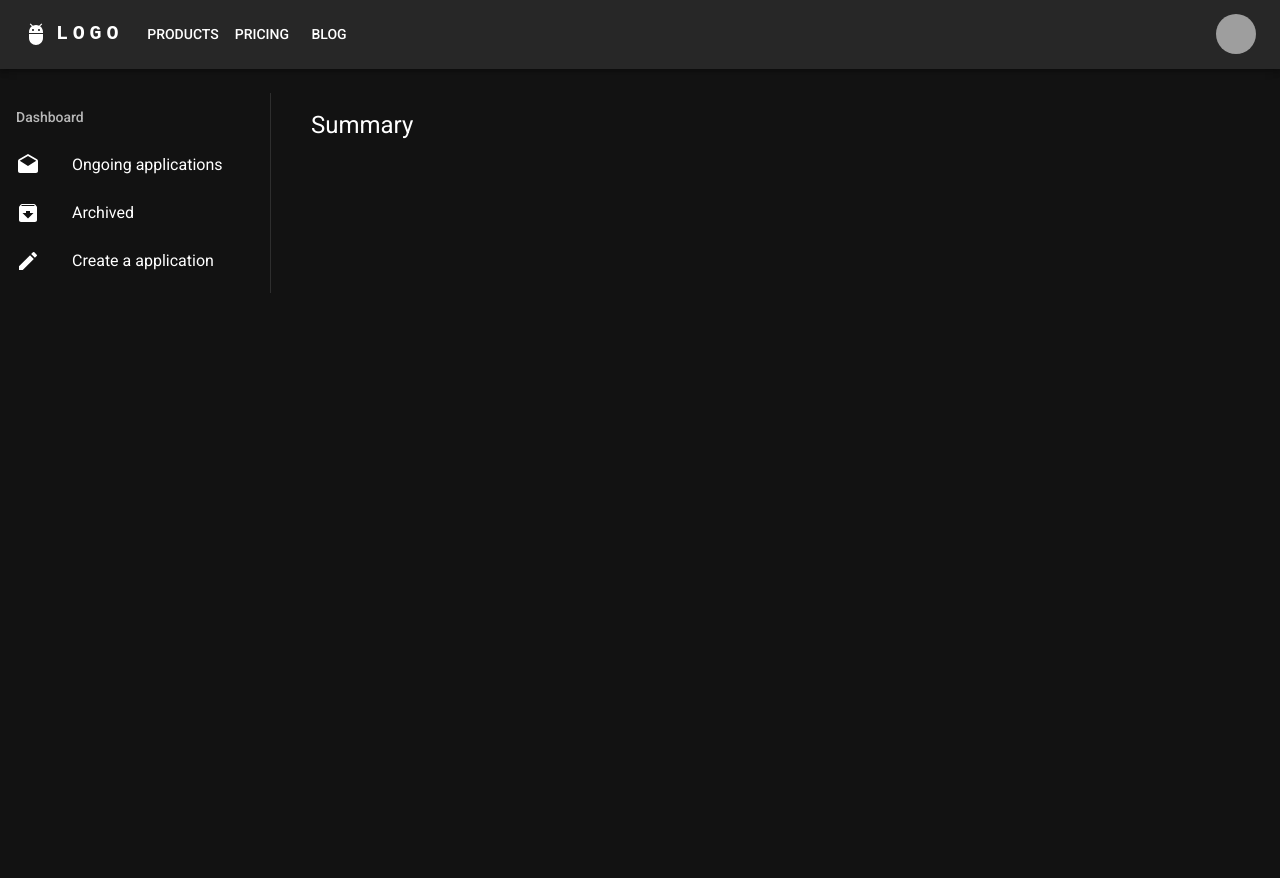
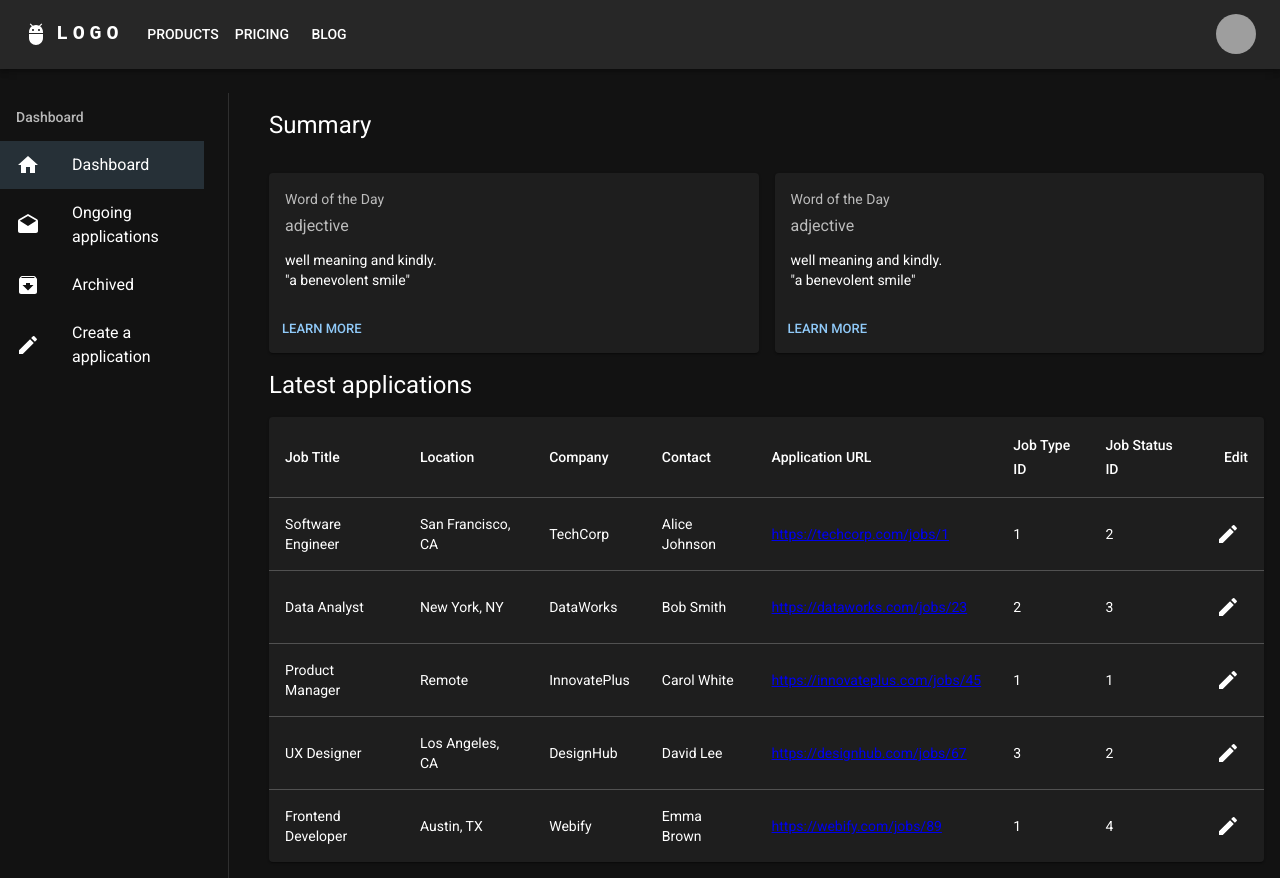
Before and after one commit to f1schhh/acca-labb, a Next.js app: page /dashboard in a window 1280 px wide. Before the commit the page ends 800 px from the top, so only its background shows below. Built offline with nearby package versions, Linux system fonts and the light colour scheme; grey boxes are pictures that could not be loaded; what @mui/material-nextjs would draw is missing.

Commit message:
Dashboard update - mob programmed with Cissi and Annie

```diff
--- /dev/null
+++ b/components/dashboard/ApplicationCard.tsx
@@ -0,0 +1,30 @@
+import Card from "@mui/material/Card";
+import CardActions from "@mui/material/CardActions";
+import CardContent from "@mui/material/CardContent";
+import Button from "@mui/material/Button";
+import Typography from "@mui/material/Typography";
+export default function ApplicationCard() {
+  return (
+    <Card sx={{ width: { xs: "100%", sm: "100%" } }}>
+      <CardContent>
+        <Typography
+          gutterBottom
+          sx={{ color: "text.secondary", fontSize: 14 }}
+        >
+          Word of the Day
+        </Typography>
+        <Typography sx={{ color: "text.secondary", mb: 1.5 }}>
+          adjective
+        </Typography>
+        <Typography variant="body2">
+          well meaning and kindly.
+          <br />
+          {'"a benevolent smile"'}
+        </Typography>
+      </CardContent>
+      <CardActions>
+        <Button size="small">Learn More</Button>
+      </CardActions>
+    </Card>
+  );
+}
--- /dev/null
+++ b/components/dashboard/ApplicationTable.tsx
@@ -0,0 +1,149 @@
+import * as React from "react";
+import Table from "@mui/material/Table";
+import TableBody from "@mui/material/TableBody";
+import TableCell from "@mui/material/TableCell";
+import TableContainer from "@mui/material/TableContainer";
+import TableHead from "@mui/material/TableHead";
+import TableRow from "@mui/material/TableRow";
+import Paper from "@mui/material/Paper";
+import { IconButton } from "@mui/material";
+import EditIcon from "@mui/icons-material/Edit";
+import Link from "next/link";
+
+// Define the structure for a job application row
+interface JobApplication {
+  job_title: string;
+  job_location: string;
+  company_name: string;
+  contact_person: string;
+  application_url: string;
+  job_type_id: number;
+  job_status_id: number;
+}
+
+// Create data function with typed parameters
+function createData(
+  job_title: string,
+  job_location: string,
+  company_name: string,
+  contact_person: string,
+  application_url: string,
+  job_type_id: number,
+  job_status_id: number
+): JobApplication {
+  return {
+    job_title,
+    job_location,
+    company_name,
+    contact_person,
+    application_url,
+    job_type_id,
+    job_status_id,
+  };
+}
+
+// Sample data with JobApplication type
+const rows: JobApplication[] = [
+  createData(
+    "Software Engineer",
+    "San Francisco, CA",
+    "TechCorp",
+    "Alice Johnson",
+    "https://techcorp.com/jobs/1",
+    1,
+    2
+  ),
+  createData(
+    "Data Analyst",
+    "New York, NY",
+    "DataWorks",
+    "Bob Smith",
+    "https://dataworks.com/jobs/23",
+    2,
+    3
+  ),
+  createData(
+    "Product Manager",
+    "Remote",
+    "InnovatePlus",
+    "Carol White",
+    "https://innovateplus.com/jobs/45",
+    1,
+    1
+  ),
+  createData(
+    "UX Designer",
+    "Los Angeles, CA",
+    "DesignHub",
+    "David Lee",
+    "https://designhub.com/jobs/67",
+    3,
+    2
+  ),
+  createData(
+    "Frontend Developer",
+    "Austin, TX",
+    "Webify",
+    "Emma Brown",
+    "https://webify.com/jobs/89",
+    1,
+    4
+  ),
+];
+
+export default function ApplicationTable() {
+  return (
+    <TableContainer component={Paper}>
+      <Table
+        sx={{ minWidth: 650 }}
+        aria-label="job applications table"
+      >
+        <TableHead>
+          <TableRow>
+            <TableCell>Job Title</TableCell>
+            <TableCell>Location</TableCell>
+            <TableCell>Company</TableCell>
+            <TableCell>Contact</TableCell>
+            <TableCell>Application URL</TableCell>
+            <TableCell>Job Type ID</TableCell>
+            <TableCell>Job Status ID</TableCell>
+            <TableCell align="right">Edit</TableCell>
+          </TableRow>
+        </TableHead>
+        <TableBody>
+          {rows.map((row) => (
+            <TableRow
+              key={row.job_title}
+              sx={{ "&:last-child td, &:last-child th": { border: 0 } }}
+            >
+              <TableCell
+                component="th"
+                scope="row"
+              >
+                {row.job_title}
+              </TableCell>
+              <TableCell>{row.job_location}</TableCell>
+              <TableCell>{row.company_name}</TableCell>
+              <TableCell>{row.contact_person}</TableCell>
+              <TableCell>
+                <Link
+                  href={row.application_url}
+                  color="inherit"
+                >
+                  {row.application_url}
+                </Link>
+              </TableCell>
+              <TableCell>{row.job_type_id}</TableCell>
+              <TableCell>{row.job_status_id}</TableCell>
+              <TableCell align="right">
+                <IconButton>
+                  <EditIcon />
+                </IconButton>
+              </TableCell>
+            </TableRow>
+          ))}
+        </TableBody>
+      </Table>
+    </TableContainer>
+  );
+}
--- a/components/dashboard/SideBar.tsx
+++ b/components/dashboard/SideBar.tsx
@@ -7,8 +7,13 @@ import ListItemText from "@mui/material/ListItemText";
 import DraftsIcon from "@mui/icons-material/Drafts";
 import ArchiveIcon from "@mui/icons-material/Archive";
 import CreateIcon from "@mui/icons-material/Create";
+import HomeIcon from "@mui/icons-material/Home";
 
-export default function SideBar() {
+export default function SideBar({
+  currentpath,
+}: {
+  currentpath: string | null;
+}) {
   return (
     <List
       sx={{ width: "100%", bgcolor: "background.paper" }}
@@ -23,13 +28,25 @@ export default function SideBar() {
         </ListSubheader>
       }
     >
+      <ListItemButton
+        href="/dashboard"
+        selected={currentpath === "/dashboard"}
+      >
+        <ListItemIcon>
+          <HomeIcon />
+        </ListItemIcon>
+        <ListItemText primary="Dashboard" />
+      </ListItemButton>
       <ListItemButton>
         <ListItemIcon>
           <DraftsIcon />
         </ListItemIcon>
         <ListItemText primary="Ongoing applications" />
       </ListItemButton>
-      <ListItemButton>
+      <ListItemButton
+        href="/dashboard/archived"
+        selected={currentpath === "/dashboard/archived"}
+      >
         <ListItemIcon>
           <ArchiveIcon />
         </ListItemIcon>
--- a/src/app/dashboard/layout.tsx
+++ b/src/app/dashboard/layout.tsx
@@ -1,11 +1,15 @@
-import { Container } from "@mui/material";
+"use client";
+import { Box, Container, Divider } from "@mui/material";
 import NavBar from "../../../components/dashboard/NavBar";
+import SideBar from "../../../components/dashboard/SideBar";
+import { usePathname } from "next/navigation";
 
 export default function DashboardLayout({
   children,
 }: {
   children: React.ReactNode;
 }) {
+  const pathname = usePathname();
   return (
     <Container
       disableGutters
@@ -15,7 +19,44 @@ export default function DashboardLayout({
       maxWidth="xl"
     >
       <NavBar />
-      {children}
+      <Container
+        disableGutters
+        sx={{
+          width: "100%",
+          display: "flex",
+          flexDirection: {
+            xs: "column",
+            sm: "column",
+            md: "row",
+            lg: "row",
+            xl: "row",
+          },
+          marginTop: 3,
+          gap: 3,
+        }}
+        maxWidth="xl"
+      >
+        <Box sx={{ width: { xs: "100%", sm: "100%", md: "20%" } }}>
+          <SideBar currentpath={pathname} />
+        </Box>
+        <Divider
+          orientation="vertical"
+          variant="inset"
+          flexItem
+          sx={{
+            marginLeft: 0,
+            marginRight: 0,
+            display: {
+              xs: "none",
+              sm: "none",
+              md: "block",
+              lg: "block",
+              xl: "block",
+            },
+          }}
+        />
+        {children}
+      </Container>
     </Container>
   );
 }
--- a/src/app/dashboard/page.tsx
+++ b/src/app/dashboard/page.tsx
@@ -1,47 +1,36 @@
-import { Box, Container, Divider, Typography } from "@mui/material";
-import SideBar from "../../../components/dashboard/SideBar";
+"use client";
+import { Box, Typography } from "@mui/material";
+import ApplicationCard from "../../../components/dashboard/ApplicationCard";
+import ApplicationTable from "../../../components/dashboard/ApplicationTable";
 
 export default function Dashboard() {
   return (
-    <Container
-      disableGutters
+    <Box
       sx={{
         width: "100%",
         display: "flex",
-        flexDirection: {
-          xs: "column",
-          sm: "column",
-          md: "row",
-          lg: "row",
-          xl: "row",
-        },
-        marginTop: 3,
-        gap: 3,
+        flexDirection: "column",
+        gap: 2,
+        padding: 2,
       }}
-      maxWidth="xl"
     >
-      <Box sx={{ width: { xs: "100%", sm: "100%", md: "20%" } }}>
-        <SideBar />
+      <Typography variant="h5">Summary</Typography>
+
+      <Box
+        sx={{
+          display: "flex",
+          flexDirection: { xs: "column", sm: "row" },
+          gap: 2,
+          marginTop: 2,
+        }}
+      >
+        <ApplicationCard />
+        <ApplicationCard />
       </Box>
-      <Divider
-        orientation="vertical"
-        variant="inset"
-        flexItem
-        sx={{
-          marginLeft: 0,
-          marginRight: 0,
-          display: {
-            xs: "none",
-            sm: "none",
-            md: "block",
-            lg: "block",
-            xl: "block",
-          },
-        }}
-      />
-      <Box sx={{ width: "80%", padding: 2 }}>
-        <Typography variant="h5">Summary</Typography>
+      <Typography variant="h5">Latest applications</Typography>
+      <Box sx={{}}>
+        <ApplicationTable />
       </Box>
-    </Container>
+    </Box>
   );
 }
```
